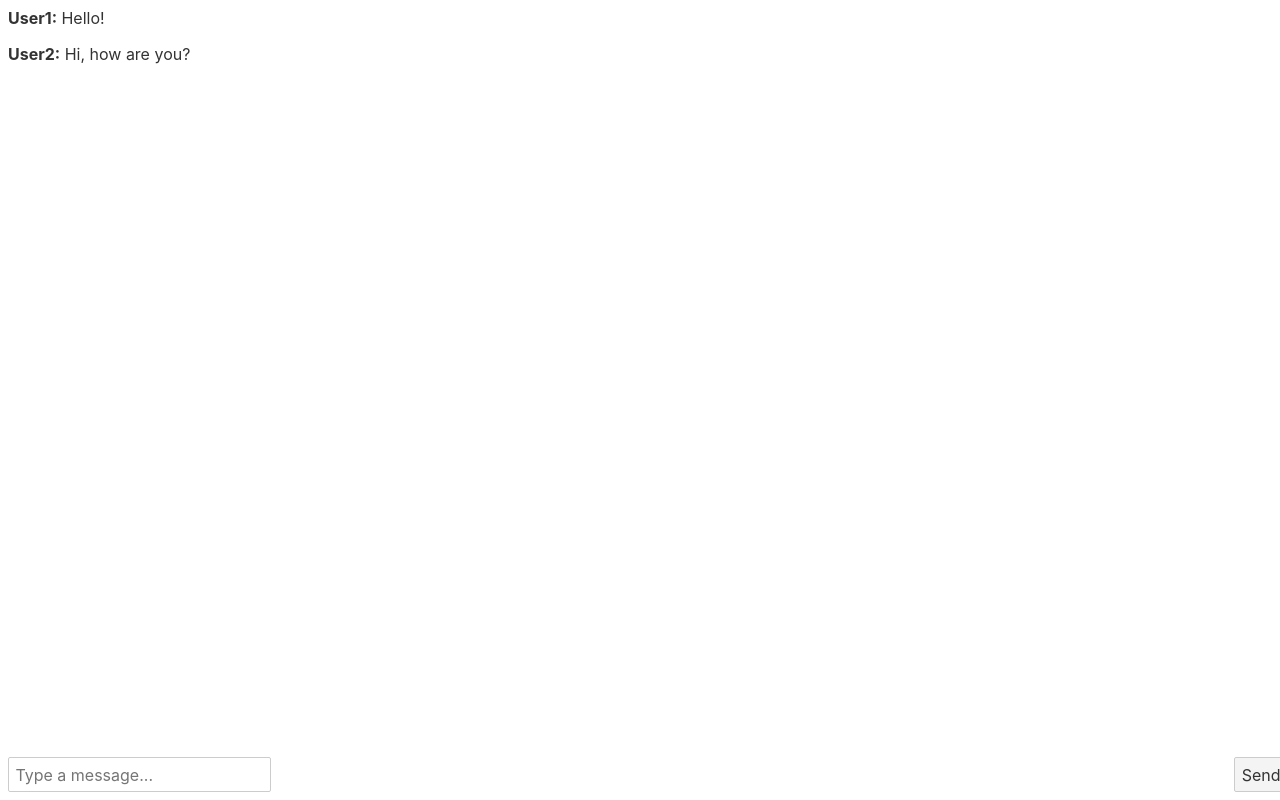
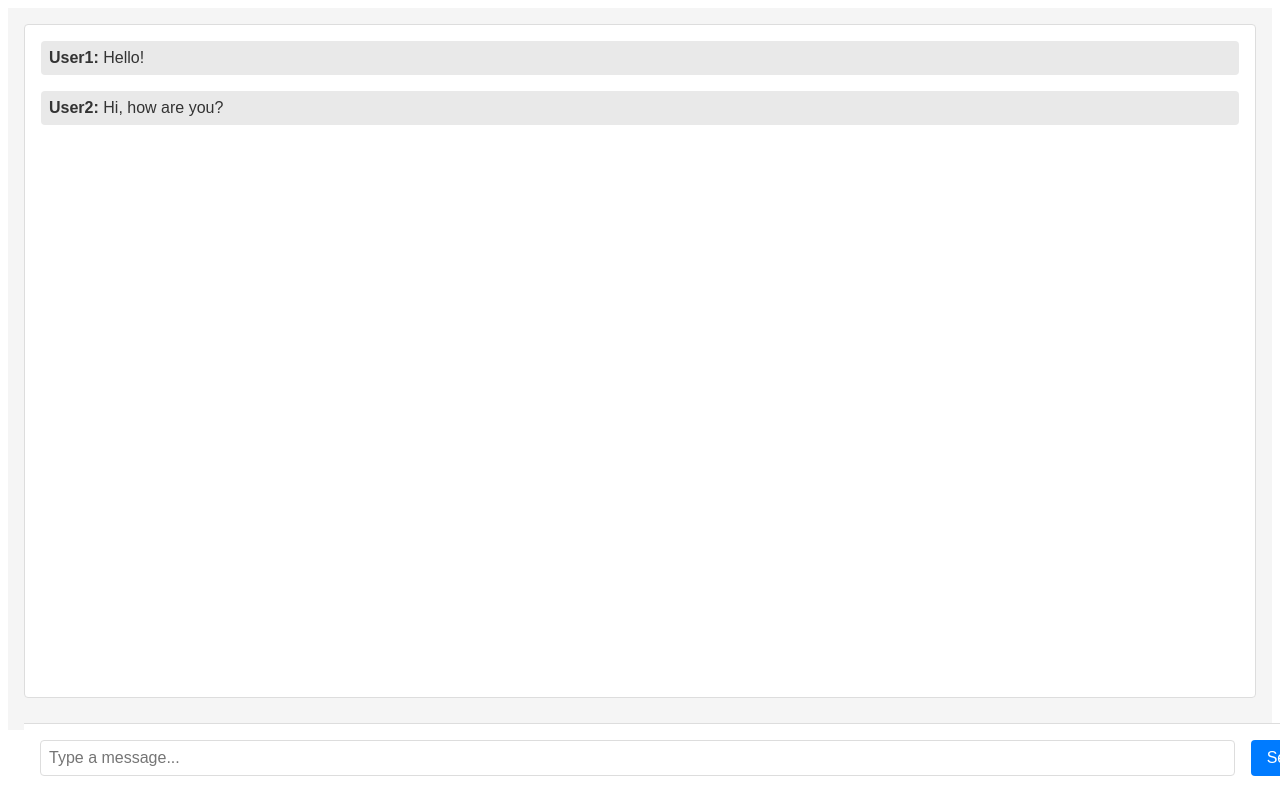
Before and after one commit to Sedafox/electron-svelte-chat-app, a Svelte app: page / in a window 1280 px wide. Built offline with nearby package versions, Linux system fonts and the light colour scheme.

Commit message:
Update styles in App.svelte and forge.config.cjs

```diff
--- /dev/null
+++ b/src/App.css
@@ -0,0 +1,56 @@
+/* App.css */
+main {
+    font-family: Arial, sans-serif;
+    padding: 1em;
+    background-color: #f5f5f5;
+}
+
+#message-list {
+    height: 80vh;
+    overflow-y: scroll;
+    border: 1px solid #ddd;
+    border-radius: 4px;
+    padding: 1em;
+    margin-bottom: 1em;
+    background-color: #fff;
+}
+
+.message {
+    margin-bottom: 1em;
+    /* This creates space below each message */
+    padding: 0.5em;
+    border-radius: 4px;
+    background-color: #e9e9e9;
+}
+
+#message-input {
+    position: fixed;
+    bottom: 0;
+    width: 100%;
+    display: flex;
+    justify-content: space-between;
+    background-color: #fff;
+    padding: 1em;
+    border-top: 1px solid #ddd;
+}
+
+#message-input input {
+    flex-grow: 1;
+    margin-right: 1em;
+    padding: 0.5em;
+    border: 1px solid #ddd;
+    border-radius: 4px;
+}
+
+#message-input button {
+    padding: 0.5em 1em;
+    border: none;
+    border-radius: 4px;
+    background-color: #007bff;
+    color: #fff;
+    cursor: pointer;
+}
+
+#message-input button:hover {
+    background-color: #0056b3;
+}
--- a/src/App.svelte
+++ b/src/App.svelte
@@ -29,18 +29,5 @@
 </main>
 
 <style>
-  #message-list {
-    height: 80vh;
-    overflow-y: scroll;
-  }
-  .message {
-    margin-bottom: 1em;
-  }
-  #message-input {
-    position: fixed;
-    bottom: 0;
-    width: 100%;
-    display: flex;
-    justify-content: space-between;
-  }
+  @import "./App.css";
 </style>
```
Also changed, not shown: forge.config.cjs (+11 -2 lines), package.json (+5 -3 lines), 1 other file (tests, documents, lock files or other folders).
